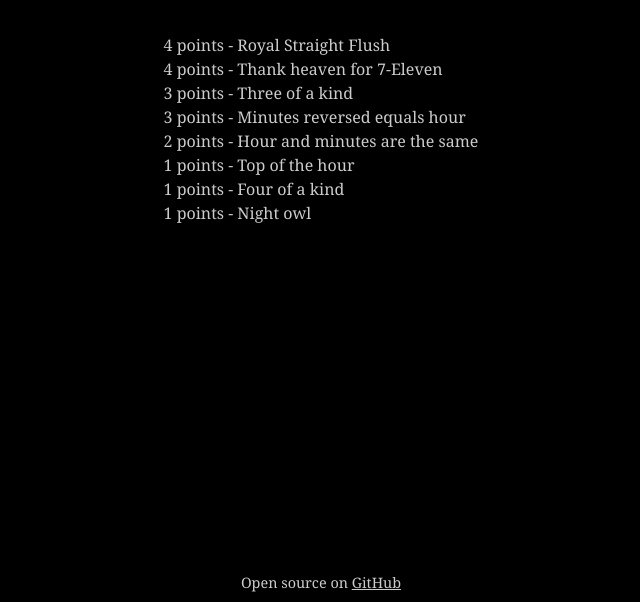
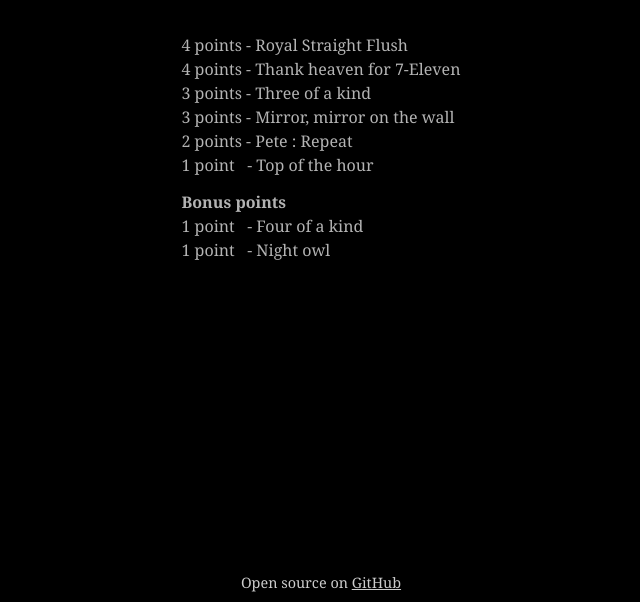
Before and after one commit to madskristensen/TimeScore, a plain HTML site: page src/index.html in a window 1280 px wide. Shown: the part 198-800 px from the top of the page, without its empty margins (319-959 px from the left). Drawn offline with Linux system fonts and the light colour scheme.

Commit message:
styling updates

```diff
--- a/src/index.html
+++ b/src/index.html
@@ -42,11 +42,16 @@
         }
 
             ul li {
-                opacity: .8;
+                opacity: .7;
             }
 
             ul .active {
                 opacity: 1;
+            }
+
+            ul strong {
+                display: block;
+                margin-top: .8em;
             }
 
         footer {
--- a/src/timescore.js
+++ b/src/timescore.js
@@ -103,12 +103,12 @@ var TimeScore = (function () {
 
         reverse: {
             points: 3,
-            rule: "Minutes reversed equals hour"
+            rule: "Mirror, mirror on the wall"
         },
 
         equals: {
             points: 2,
-            rule: "Hour and minutes are the same"
+            rule: "Pete : Repeat"
         },
 
         tophour: {
@@ -118,12 +118,14 @@ var TimeScore = (function () {
 
         eleveneleven: {
             points: 1,
-            rule: "Four of a kind"
+            rule: "Four of a kind",
+            type: "bonus"
         },
 
         nightowl: {
             points: 1,
-            rule: "Night owl"
+            rule: "Night owl",
+            type: "bonus"
         },
 
     };
@@ -178,11 +180,24 @@ var TimeScore = (function () {
     }
 
     function showRules() {
+
+        var type;
+
         for (var name in ts.rules) {
             var rule = ts.rules[name];
+
+            var point = rule.points === 1 ? "point&nbsp;&nbsp;" : "points";
+
             var li = document.createElement("li");
-            li.innerHTML = rule.points + " points - " + rule.rule;
+            li.innerHTML = rule.points + " " + point + " - " + rule.rule;
             li.id = name;
+
+            if (type != rule.type) {
+                li.innerHTML = "<strong>Bonus points</strong>" + li.innerHTML;
+            }
+
+            type = rule.type;
+
             rules.appendChild(li);
         }
     };
```
